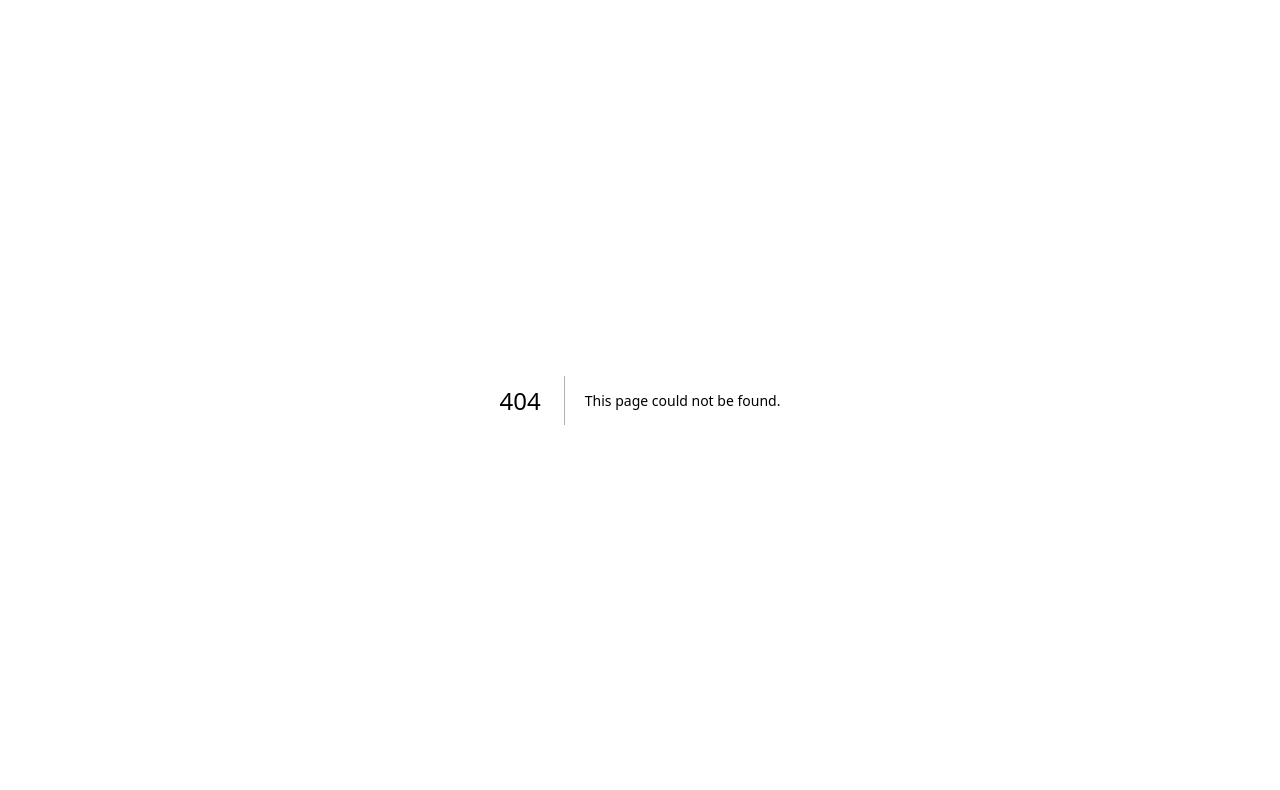
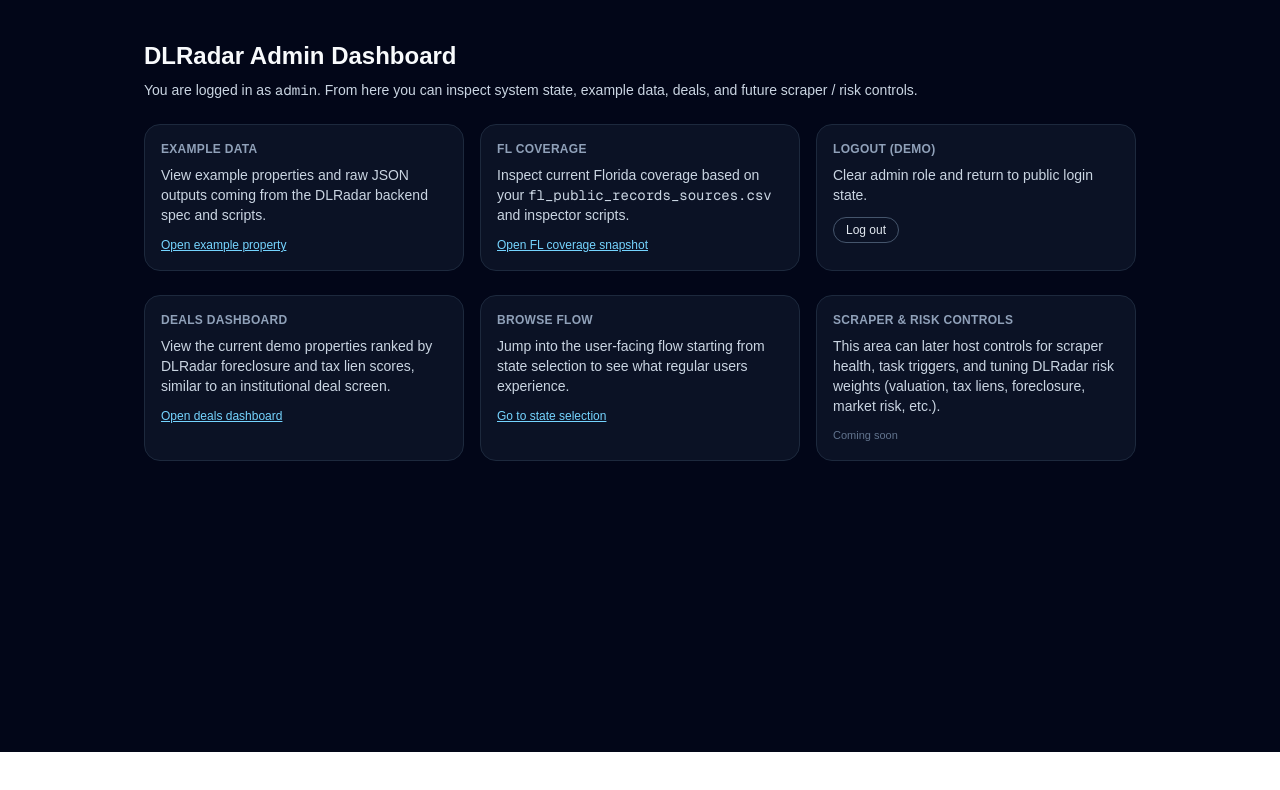
Before and after one commit to HousetechPlus/DLRadar-frontend, a Next.js app: page /admin in a window 1280 px wide. Before the commit this address had no page. Shown: the top 790 px of the page. Built offline with nearby package versions, Linux system fonts and the light colour scheme; sample sign-in values are in the browser's storage.

Commit message:
Update admin dashboard with deals and browse shortcuts

```diff
--- /dev/null
+++ b/app/admin/page.tsx
@@ -0,0 +1,175 @@
+"use client";
+
+import { useEffect, useState } from "react";
+import { useRouter } from "next/navigation";
+
+export default function AdminPage() {
+  const router = useRouter();
+  const [role, setRole] = useState<string | null>(null);
+  const [checked, setChecked] = useState(false);
+
+  useEffect(() => {
+    if (typeof window === "undefined") return;
+
+    const storedRole = localStorage.getItem("dlradar_role");
+    setRole(storedRole);
+    setChecked(true);
+
+    if (!storedRole || storedRole !== "admin") {
+      // Not an admin: redirect to login
+      router.push("/login");
+    }
+  }, [router]);
+
+  if (!checked) {
+    // Still checking role
+    return (
+      <main className="min-h-[calc(100vh-3rem)] bg-slate-950 text-slate-50">
+        <div className="mx-auto max-w-3xl px-4 py-10">
+          <h1 className="text-xl font-semibold mb-3">Admin</h1>
+          <p className="text-sm text-slate-300">Checking access…</p>
+        </div>
+      </main>
+    );
+  }
+
+  if (role !== "admin") {
+    // Brief fallback in case redirect doesn't fire quickly
+    return (
+      <main className="min-h-[calc(100vh-3rem)] bg-slate-950 text-slate-50">
+        <div className="mx-auto max-w-3xl px-4 py-10">
+          <h1 className="text-xl font-semibold mb-3">Admin</h1>
+          <p className="text-sm text-red-400">
+            Access denied. Admin role required. Please log in as admin.
+          </p>
+        </div>
+      </main>
+    );
+  }
+
+  // Admin dashboard content
+  return (
+    <main className="min-h-[calc(100vh-3rem)] bg-slate-950 text-slate-50">
+      <div className="mx-auto max-w-5xl px-4 py-10 space-y-6">
+        <header>
+          <h1 className="text-2xl font-semibold">DLRadar Admin Dashboard</h1>
+          <p className="mt-2 text-sm text-slate-300">
+            You are logged in as <span className="font-mono">admin</span>. From
+            here you can inspect system state, example data, deals, and future
+            scraper / risk controls.
+          </p>
+        </header>
+
+        <section className="grid gap-4 md:grid-cols-3 text-sm">
+          {/* Example property data */}
+          <div className="rounded-2xl border border-slate-800 bg-slate-900/70 p-4">
+            <h2 className="text-xs font-semibold uppercase tracking-wide text-slate-400">
+              Example Data
+            </h2>
+            <p className="mt-2 text-slate-300">
+              View example properties and raw JSON outputs coming from the
+              DLRadar backend spec and scripts.
+            </p>
+            <a
+              href="/example/property"
+              className="mt-3 inline-flex text-xs text-sky-300 underline"
+            >
+              Open example property
+            </a>
+          </div>
+
+          {/* FL coverage */}
+          <div className="rounded-2xl border border-slate-800 bg-slate-900/70 p-4">
+            <h2 className="text-xs font-semibold uppercase tracking-wide text-slate-400">
+              FL Coverage
+            </h2>
+            <p className="mt-2 text-slate-300">
+              Inspect current Florida coverage based on your{" "}
+              <span className="font-mono">fl_public_records_sources.csv</span>{" "}
+              and inspector scripts.
+            </p>
+            <a
+              href="/fl/dashboard"
+              className="mt-3 inline-flex text-xs text-sky-300 underline"
+            >
+              Open FL coverage snapshot
+            </a>
+          </div>
+
+          {/* Demo logout */}
+          <div className="rounded-2xl border border-slate-800 bg-slate-900/70 p-4">
+            <h2 className="text-xs font-semibold uppercase tracking-wide text-slate-400">
+              Logout (demo)
+            </h2>
+            <p className="mt-2 text-slate-300">
+              Clear admin role and return to public login state.
+            </p>
+            <button
+              type="button"
+              onClick={() => {
+                if (typeof window !== "undefined") {
+                  localStorage.removeItem("dlradar_role");
+                }
+                router.push("/login");
+              }}
+              className="mt-3 inline-flex rounded-full border border-slate-600 px-3 py-1 text-xs text-slate-200 hover:bg-slate-800"
+            >
+              Log out
+            </button>
+          </div>
+        </section>
+
+        <section className="grid gap-4 md:grid-cols-3 text-sm">
+          {/* Deals dashboard */}
+          <div className="rounded-2xl border border-slate-800 bg-slate-900/70 p-4">
+            <h2 className="text-xs font-semibold uppercase tracking-wide text-slate-400">
+              Deals Dashboard
+            </h2>
+            <p className="mt-2 text-slate-300">
+              View the current demo properties ranked by DLRadar foreclosure and
+              tax lien scores, similar to an institutional deal screen.
+            </p>
+            <a
+              href="/admin/deals"
+              className="mt-3 inline-flex text-xs text-sky-300 underline"
+            >
+              Open deals dashboard
+            </a>
+          </div>
+
+          {/* User-flow explorer */}
+          <div className="rounded-2xl border border-slate-800 bg-slate-900/70 p-4">
+            <h2 className="text-xs font-semibold uppercase tracking-wide text-slate-400">
+              Browse Flow
+            </h2>
+            <p className="mt-2 text-slate-300">
+              Jump into the user-facing flow starting from state selection to
+              see what regular users experience.
+            </p>
+            <a
+              href="/states"
+              className="mt-3 inline-flex text-xs text-sky-300 underline"
+            >
+              Go to state selection
+            </a>
+          </div>
+
+          {/* Placeholder for future scraper / risk controls */}
+          <div className="rounded-2xl border border-slate-800 bg-slate-900/70 p-4">
+            <h2 className="text-xs font-semibold uppercase tracking-wide text-slate-400">
+              Scraper & Risk Controls
+            </h2>
+            <p className="mt-2 text-slate-300">
+              This area can later host controls for scraper health, task
+              triggers, and tuning DLRadar risk weights (valuation, tax liens,
+              foreclosure, market risk, etc.).
+            </p>
+            <span className="mt-3 inline-flex text-[11px] text-slate-500">
+              Coming soon
+            </span>
+          </div>
+        </section>
+      </div>
+    </main>
+  );
+}
```
